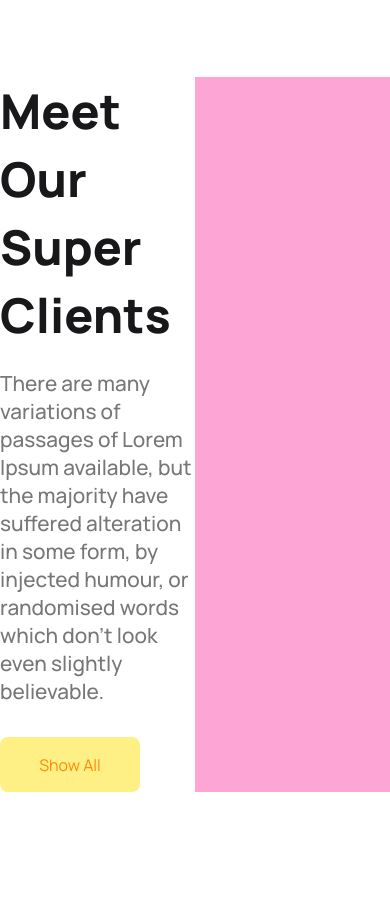
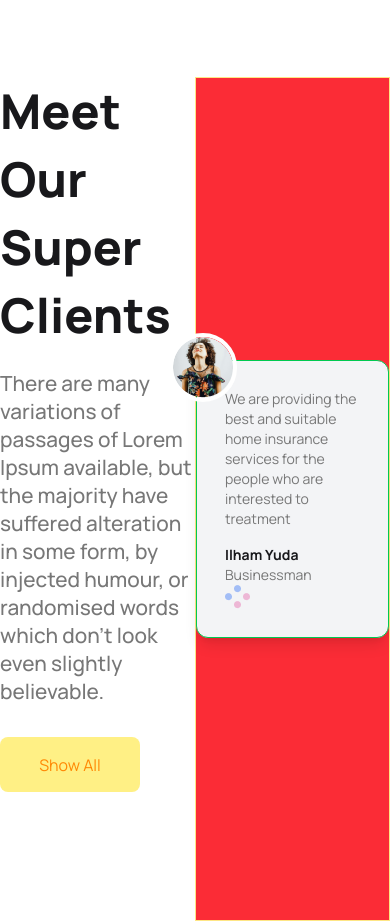
Before and after one commit to rokan45/Project_tea_house, a plain HTML site: page index.html in a window 390 px wide. Shown: the part 3001-3922 px from the top of the page. Before the commit the page ends 3833 px from the top, so only its background shows below. Drawn offline with nearby package versions, Linux system fonts and the light colour scheme.

Commit message:
client card implement with out responsiveness

```diff
--- a/index.html
+++ b/index.html
@@ -160,7 +160,8 @@
         <section class="container w-full mx-auto py-10 grid grid-cols-2">
             <div>
                 <h2 class="font-extrabold text-5xl mb-5 leading-17">Meet Our Super Clients</h2>
-                <p class="text-wrap font-medium text-[1.3rem] leading-7 text-[#777777] mb-8">There are many variations of
+                <p class="text-wrap font-medium text-[1.3rem] leading-7 text-[#777777] mb-8">There are many variations
+                    of
                     passages of Lorem Ipsum available, but the majority have suffered
                     alteration in some form, by injected humour, or randomised words which don't look even slightly
                     believable. </p>
@@ -168,8 +169,19 @@
                     All</button>
             </div>
 
-            <div class="bg-pink-300"></div>
+            <div class="border border-amber-200 flex justify-center items-center min-h-screen bg-red-500">
 
+                <div class="border border-green-500 p-7 w-[500px] relative bg-gray-100 rounded-xl shadow-lg">
+                    <img src="./images/client.png" alt="" class="absolute -left-7 -top-7 rounded-full border-4 border-white">
+
+                    <p class=" text-sm text-[#777777] text-balance">We are providing the best and suitable home
+                    insurance services for the people who are interested to treatment</p>
+                    <h2 class="text-sm font-bold mt-4">Ilham Yuda</h2>
+                    <p class="text-sm text-[#777777]">Businessman</p>
+                    <img src="./images/circles.png" alt="">
+                </div>
+
+            </div>
         </section>
     </main>
     <footer></footer>
```
